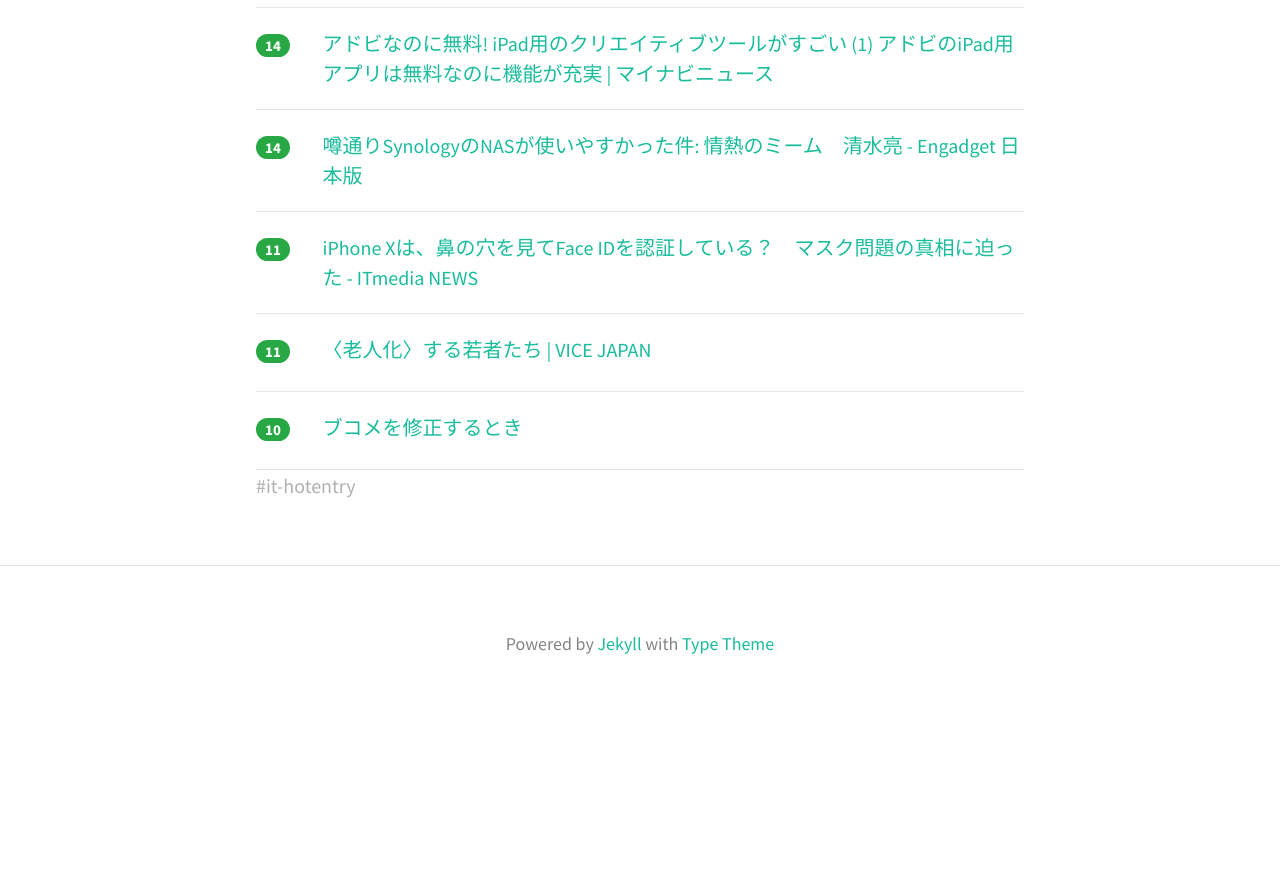
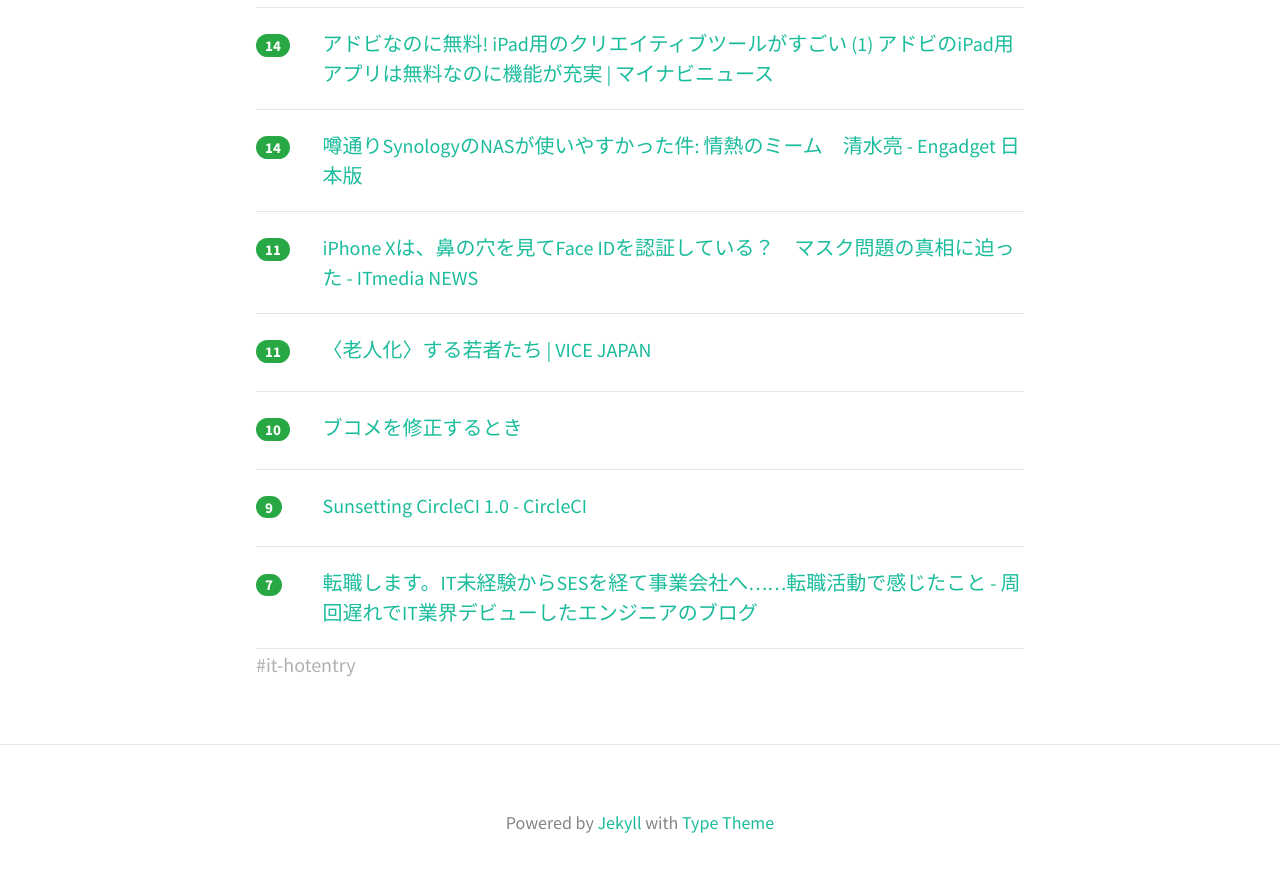
Before and after one commit to yatta47/hatena-matome-site, a Jekyll site: the page built from _posts/2018-02-24-hatena.md, in a window 1280 px wide and 900 px high, scrolled down 1828 px. Shown: the top 872 px of the window. Built offline with Jekyll 4.4.1, drawn with Linux system fonts in a browser that asks for light colours; nearby versions of some CDN libraries; before the commit the page ends 2549 px from its top, so only the background shows below that.

Commit message:
Updated 2018-02-24

```diff
--- a/_posts/2018-02-24-hatena.md
+++ b/_posts/2018-02-24-hatena.md
@@ -111,3 +111,13 @@ tags: [it-hotentry]
 <div class="col-11"><a href='https://anond.hatelabo.jp/20180223191545' target='_blank'>ブコメを修正するとき</a></div>
 </div>
 <hr>
+<div class="row">
+<div class="col-1"><span class="badge badge-pill badge-success h2">9</span></div>
+<div class="col-11"><a href='https://circleci.com/sunset1-0/' target='_blank'>Sunsetting CircleCI 1.0 - CircleCI</a></div>
+</div>
+<hr>
+<div class="row">
+<div class="col-1"><span class="badge badge-pill badge-success h2">7</span></div>
+<div class="col-11"><a href='http://sionff.hatenablog.jp/entry/2018/02/23/150000#f-16c529c3' target='_blank'>転職します。IT未経験からSESを経て事業会社へ……転職活動で感じたこと - 周回遅れでIT業界デビューしたエンジニアのブログ</a></div>
+</div>
+<hr>
```
Also changed, not shown: other parts of _posts/2018-02-24-hatena.md (+2 -2 lines).
